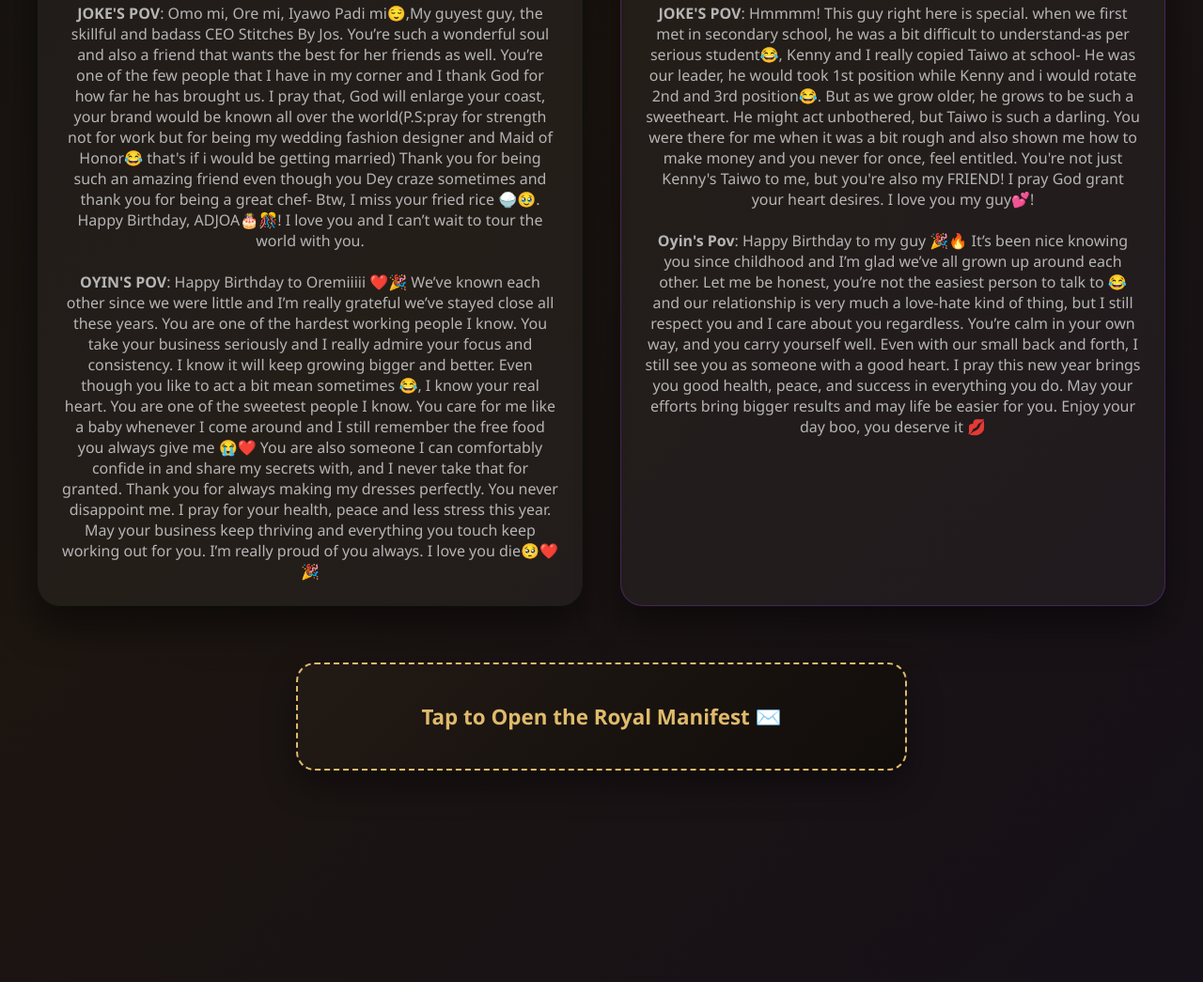
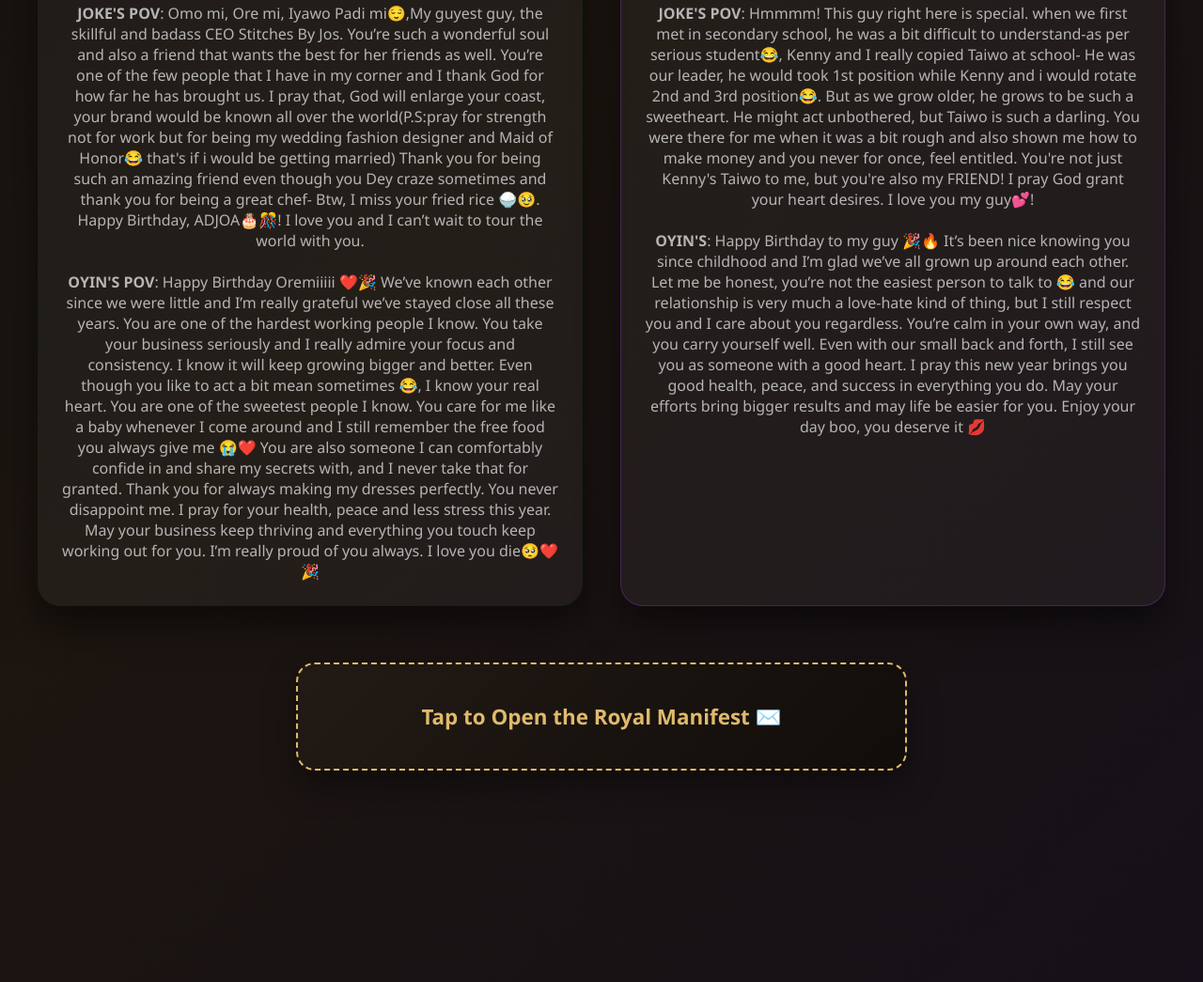
Before and after one commit to Jokesoftie/twins-birthday, a plain HTML site: page index.html in a window 1280 px wide. Shown: the part 1016-2061 px from the top of the page at 94% size. Drawn offline with nearby package versions, Linux system fonts and the light colour scheme.

Commit message:
first commit

```diff
--- a/index.html
+++ b/index.html
@@ -48,21 +48,21 @@
             </p>
             <br />
             <p class="tagline">
-              <strong>OYIN'S POV</strong>: Happy Birthday to Oremiiiii ❤️🎉
-              We’ve known each other since we were little and I’m really
-              grateful we’ve stayed close all these years. You are one of the
-              hardest working people I know. You take your business seriously
-              and I really admire your focus and consistency. I know it will
-              keep growing bigger and better. Even though you like to act a bit
-              mean sometimes 😂, I know your real heart. You are one of the
-              sweetest people I know. You care for me like a baby whenever I
-              come around and I still remember the free food you always give me
-              😭❤️ You are also someone I can comfortably confide in and share
-              my secrets with, and I never take that for granted. Thank you for
-              always making my dresses perfectly. You never disappoint me. I
-              pray for your health, peace and less stress this year. May your
-              business keep thriving and everything you touch keep working out
-              for you. I’m really proud of you always. I love you die🥺❤️🎉
+              <strong>OYIN'S POV</strong>: Happy Birthday Oremiiiii ❤️🎉 We’ve
+              known each other since we were little and I’m really grateful
+              we’ve stayed close all these years. You are one of the hardest
+              working people I know. You take your business seriously and I
+              really admire your focus and consistency. I know it will keep
+              growing bigger and better. Even though you like to act a bit mean
+              sometimes 😂, I know your real heart. You are one of the sweetest
+              people I know. You care for me like a baby whenever I come around
+              and I still remember the free food you always give me 😭❤️ You are
+              also someone I can comfortably confide in and share my secrets
+              with, and I never take that for granted. Thank you for always
+              making my dresses perfectly. You never disappoint me. I pray for
+              your health, peace and less stress this year. May your business
+              keep thriving and everything you touch keep working out for you.
+              I’m really proud of you always. I love you die🥺❤️🎉
             </p>
           </div>
         </div>
@@ -88,17 +88,17 @@
             </p>
             <br />
             <p class="tagline">
-              <strong>Oyin's Pov</strong>: Happy Birthday to my guy 🎉🔥 It’s
-              been nice knowing you since childhood and I’m glad we’ve all grown
-              up around each other. Let me be honest, you’re not the easiest
-              person to talk to 😂 and our relationship is very much a love-hate
-              kind of thing, but I still respect you and I care about you
-              regardless. You’re calm in your own way, and you carry yourself
-              well. Even with our small back and forth, I still see you as
-              someone with a good heart. I pray this new year brings you good
-              health, peace, and success in everything you do. May your efforts
-              bring bigger results and may life be easier for you. Enjoy your
-              day boo, you deserve it 💋
+              <strong>OYIN'S</strong>: Happy Birthday to my guy 🎉🔥 It’s been
+              nice knowing you since childhood and I’m glad we’ve all grown up
+              around each other. Let me be honest, you’re not the easiest person
+              to talk to 😂 and our relationship is very much a love-hate kind
+              of thing, but I still respect you and I care about you regardless.
+              You’re calm in your own way, and you carry yourself well. Even
+              with our small back and forth, I still see you as someone with a
+              good heart. I pray this new year brings you good health, peace,
+              and success in everything you do. May your efforts bring bigger
+              results and may life be easier for you. Enjoy your day boo, you
+              deserve it 💋
             </p>
           </div>
         </div>
```
